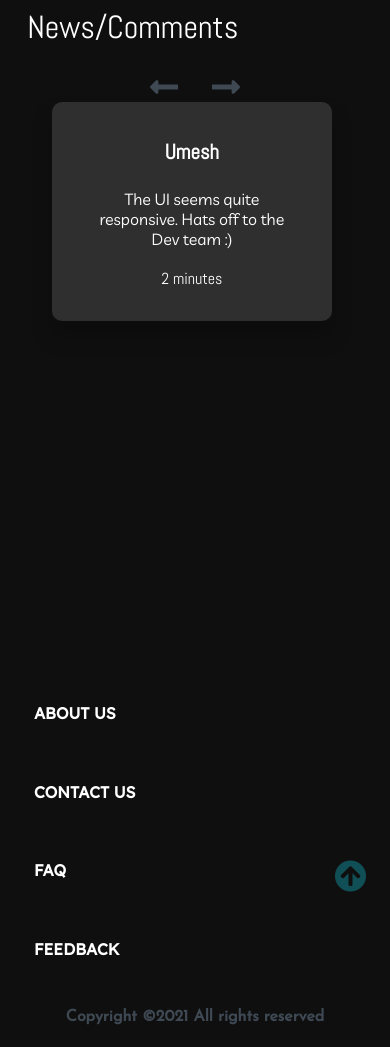
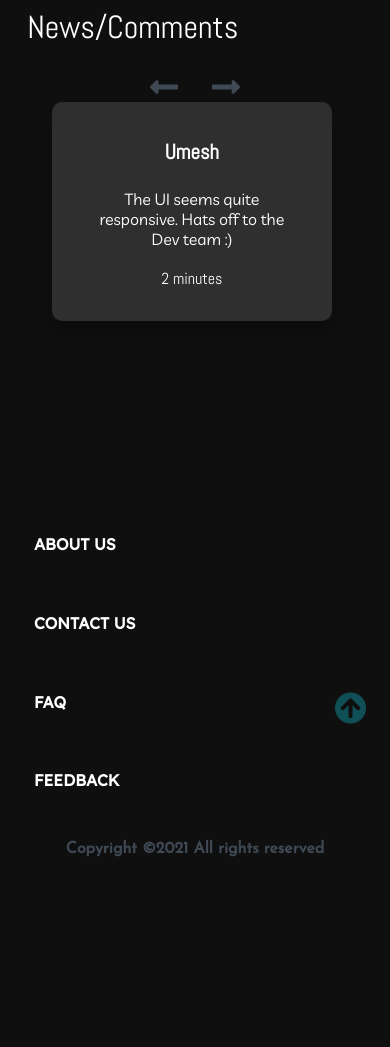
Before and after one commit to jeevankumar99/Elena-GNSS-IIS, a Django app: page / in a window 390 px wide. Shown: the part 709-1756 px from the top of the page. After the commit the page ends 1566 px from the top, so only its background shows below. Run offline with Django 3.2, Linux system fonts and the light colour scheme; parts of the project's set-up code (start-up, migrations or seed data) failed here and were passed over.

Commit message:
Update Style.css

```diff
--- a/gnss/static/gnss/css/Style.css
+++ b/gnss/static/gnss/css/Style.css
@@ -519,7 +519,7 @@ footer.footer .move-up span:hover{
 
         background-repeat: no-repeat;
         background-position: right;
-        height: 80vh;
+        height: 60vh;
         width: 100%;
         background-size: 50%;
     }
```
